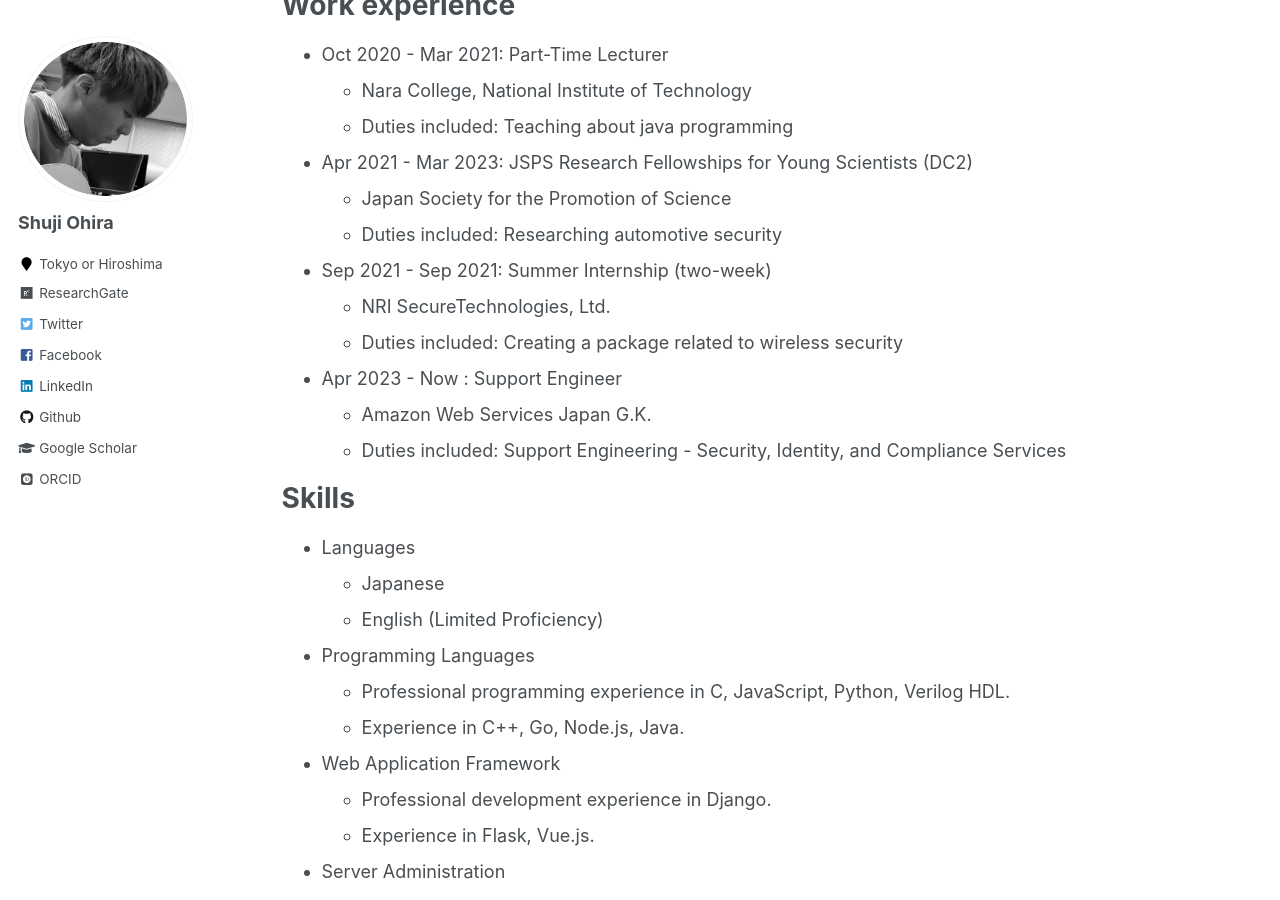
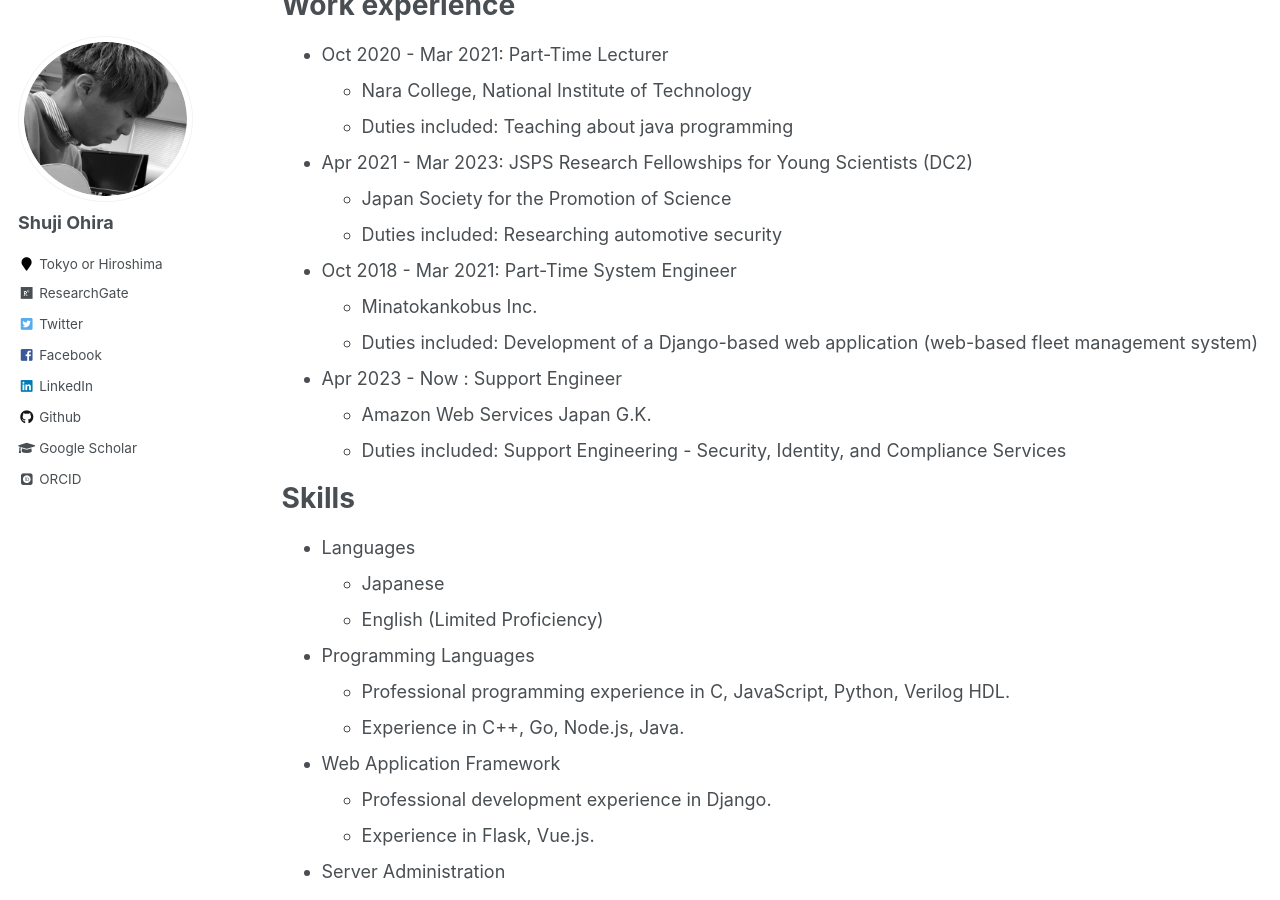
Before and after one commit to shuji-oh/shuji-oh.github.io, a Jekyll site: the page built from _pages/cv.md, in a window 1280 px wide and 900 px high, scrolled down 340 px. Built offline with Jekyll 4.4.1, drawn with Linux system fonts in a browser that asks for light colours; some web fonts are replaced.

Commit message:
Update cv.md

```diff
--- a/_pages/cv.md
+++ b/_pages/cv.md
@@ -25,9 +25,9 @@ Work experience
   * Japan Society for the Promotion of Science
   * Duties included: Researching automotive security
 
-* Sep 2021 - Sep 2021: Summer Internship (two-week)
-  * NRI SecureTechnologies, Ltd.
-  * Duties included: Creating a package related to wireless security
+* Oct 2018 - Mar 2021: Part-Time System Engineer
+  * Minatokankobus Inc.
+  * Duties included: Development of a Django-based web application (web-based fleet management system)
 
 * Apr 2023 - Now : Support Engineer
   * Amazon Web Services Japan G.K.
```
